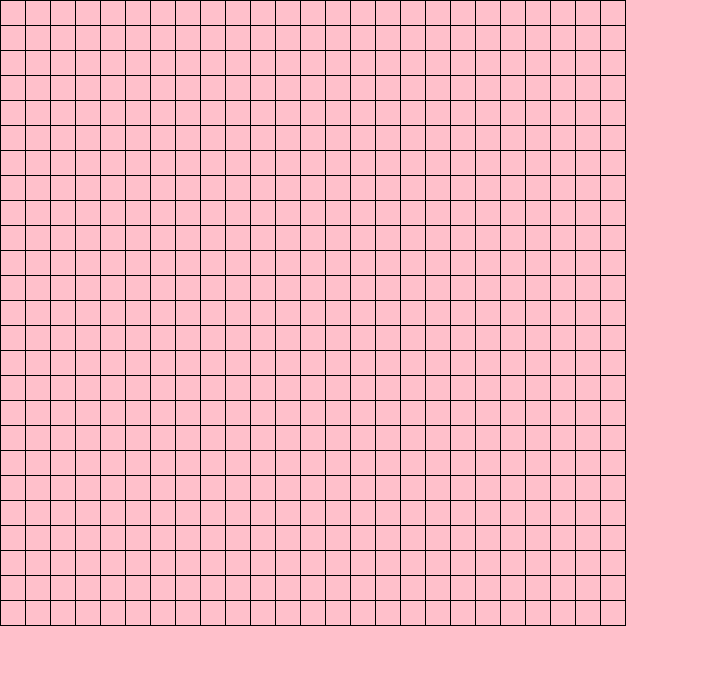
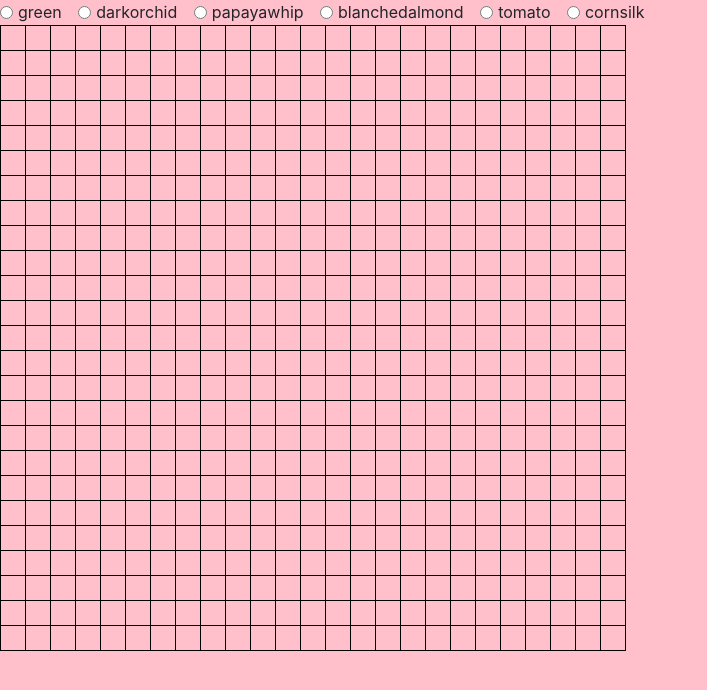
Before and after one commit to ConnorSullivan10/pixelart, a website built with webpack: page src/index.html in a window 1280 px wide. Shown: the whole page, without its empty margins (0-707 px from the left). Built offline with nearby package versions, Linux system fonts and the light colour scheme.

Commit message:
finished paintbrush component

```diff
--- a/src/index.html
+++ b/src/index.html
@@ -7,6 +7,7 @@
   <title>Test</title>
 </head>
 <body>
+  <div id="color-picker"></div>
   <div id="grid"></div>
 </body>
 </html>
--- /dev/null
+++ b/src/javascripts/components/paintbrush/paintbrush.js
@@ -0,0 +1,21 @@
+import utils from '../../helpers/utilities';
+
+const colors = ['green', 'darkorchid', 'papayawhip', 'blanchedalmond', 'tomato', 'cornsilk'];
+
+const printColorPicker = () => {
+  let domString = '';
+
+  for (let i = 0; i < colors.length; i += 1) {
+    const color = colors[i];
+    domString += `
+    <div class="form-check form-check-inline">
+      <input name="color" class="form-check-input color-choice" type="radio" id="${color}inlineCheckbox1" value="${color}">
+      <label class="form-check-label" for="${color}inlineCheckbox1">${color}</label>
+    </div>
+    `;
+
+    utils.printToDom('color-picker', domString);
+  }
+};
+
+export default { printColorPicker };
--- a/src/javascripts/main.js
+++ b/src/javascripts/main.js
@@ -1,8 +1,11 @@
+import 'bootstrap';
 import '../styles/main.scss';
 import grid from './components/grid/grid';
+import paintbrush from './components/paintbrush/paintbrush';
 
 const init = () => {
   grid.makeGrid();
+  paintbrush.printColorPicker();
 };
 
 init();
```
Also changed, not shown: src/javascripts/components/paintbrush/paintbrush.scss (added).
